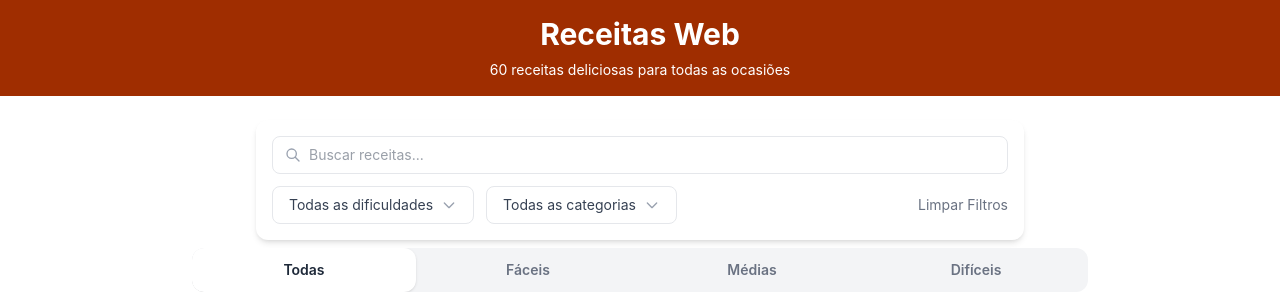
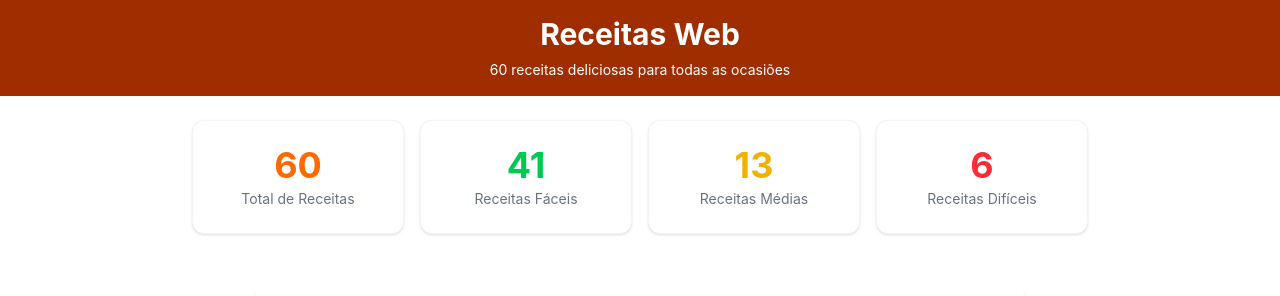
Before and after one commit to AlissonKawan/ReceitasProjeto, a React (Vite) app: page / in a window 1280 px wide. Shown: the top 296 px of the page. Built offline with nearby package versions, Linux system fonts and the light colour scheme.

Commit message:
atualizando stats

```diff
--- a/src/App.tsx
+++ b/src/App.tsx
@@ -7,6 +7,7 @@ import Tabs from "./components/Tabs";
 import type { DificuldadeFiltro } from "./components/Tabs";
 import receitasData from "./json/receitas.json";
 import type { Receita } from "./components/Receita";
+import Stats from "./components/Stats";
 
 function App() {
   const [termoBusca, setTermoBusca] = useState("");
@@ -34,6 +35,7 @@ function App() {
   return (
     <>
       <Header />
+      <Stats receitas={receitasData as Receita[]} />
       <Filter
         termoBusca={termoBusca}
         setTermoBusca={setTermoBusca}
--- a/src/components/RecipeList.tsx
+++ b/src/components/RecipeList.tsx
@@ -100,7 +100,7 @@ function RecipeList({ receitas }: Props) {
         <div className="fixed inset-0 bg-black/50 flex justify-center items-center">
 
           {/* container do modal */}
-          <div className="bg-white p-6 rounded-lg max-w-lg w-full">
+          <div className="bg-white p-6 rounded-lg max-w-lg w-full overflow-y-auto max-h-[90vh]">
 
             {/* HEADER com título + botão fechar */}
             <div className="flex justify-between items-start mb-2">
```
